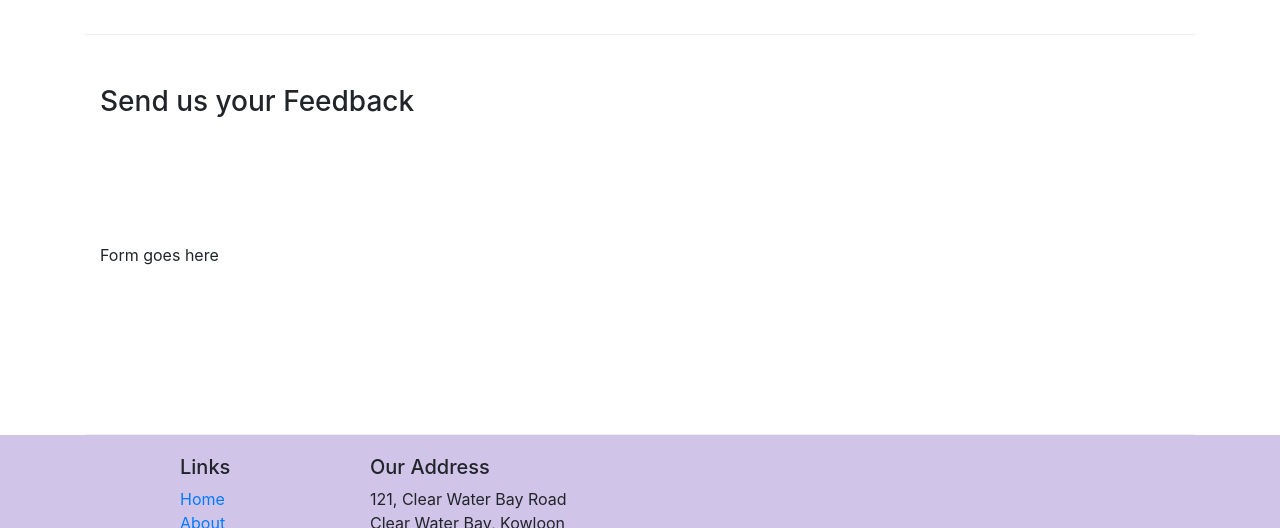
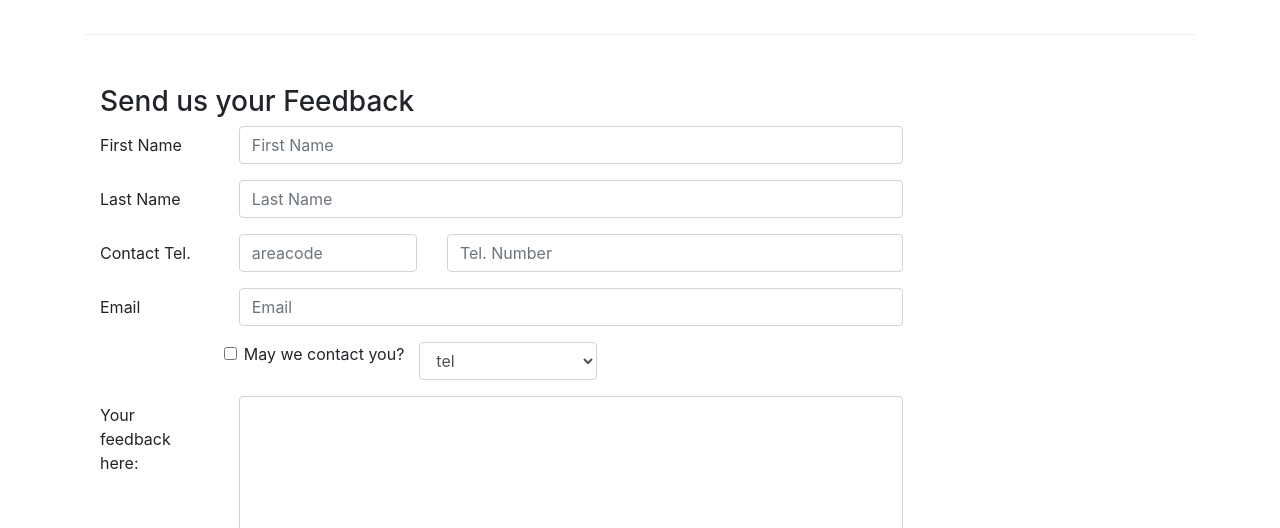
Before and after one commit to sidramwaseem/Bootstrap-practice, a plain HTML site: page contactus/contactus.html in a window 1280 px wide. Shown: the part 830-1358 px from the top of the page. Drawn offline with nearby package versions, Linux system fonts and the light colour scheme; files whose address does not match are found by name.

Commit message:
created form

```diff
--- a/contactus/contactus.html
+++ b/contactus/contactus.html
@@ -1,34 +1,65 @@
 <!DOCTYPE html>
 <html lang="en">
-
   <head>
-
     <title>Ristorante Con Fusion: About Us</title>
     <!-- Required meta tags always come first -->
-    <meta charset="utf-8">
-    <meta name="viewport" content="width=device-width, initial-scale=1, shrink-to-fit=no">
-    <meta http-equiv="x-ua-compatible" content="ie=edge">
+    <meta charset="utf-8" />
+    <meta
+      name="viewport"
+      content="width=device-width, initial-scale=1, shrink-to-fit=no"
+    />
+    <meta http-equiv="x-ua-compatible" content="ie=edge" />
 
     <!-- Bootstrap CSS -->
-    <link rel="stylesheet" href="../node_modules/bootstrap/dist/css/bootstrap.min.css">
-    <link rel="stylesheet" href="../node_modules/font-awesome/css/font-awesome.min.css">
-    <link rel="stylesheet" href="../node_modules/bootstrap-social/bootstrap-social.css">
-    <link href="../css/styles.css" rel="stylesheet">
+    <link
+      rel="stylesheet"
+      href="../node_modules/bootstrap/dist/css/bootstrap.min.css"
+    />
+    <link
+      rel="stylesheet"
+      href="../node_modules/font-awesome/css/font-awesome.min.css"
+    />
+    <link
+      rel="stylesheet"
+      href="../node_modules/bootstrap-social/bootstrap-social.css"
+    />
+    <link href="../css/styles.css" rel="stylesheet" />
   </head>
 
   <body>
     <nav class="navbar navbar-dark navbar-expand-sm fixed-top">
       <div class="container">
-            <button class="navbar-toggler" type="button" data-toggle="collapse" data-target="#Navbar">
+        <button
+          class="navbar-toggler"
+          type="button"
+          data-toggle="collapse"
+          data-target="#Navbar"
+        >
           <span class="navbar-toggler-icon"></span>
         </button>
         <a class="navbar-brand" href="../index.html">Ristorante Con Fusion</a>
         <div class="collapse navbar-collapse" id="Navbar">
           <ul class="navbar-nav mr-auto">
-                        <li class="nav-item"><a class="nav-link" href="../index.html"><span class="fa fa-home fa-lg"></span> Home</a></li>
-                        <li class="nav-item"><a class="nav-link" href="../assignment/aboutus.html"><span class="fa fa-info fa-lg"></span> About</a></li>
-                        <li class="nav-item"><a class="nav-link" href="#"><span class="fa fa-list fa-lg"></span> Menu</a></li>
-                        <li class="nav-item active"><a class="nav-link" href="#"><span class="fa fa-address-card fa-lg"></span> Contact</a></li>
+            <li class="nav-item">
+              <a class="nav-link" href="../index.html"
+                ><span class="fa fa-home fa-lg"></span> Home</a
+              >
+            </li>
+            <li class="nav-item">
+              <a class="nav-link" href="../assignment/aboutus.html"
+                ><span class="fa fa-info fa-lg"></span> About</a
+              >
+            </li>
+            <li class="nav-item">
+              <a class="nav-link" href="#"
+                ><span class="fa fa-list fa-lg"></span> Menu</a
+              >
+            </li>
+            <li class="nav-item active">
+              <a class="nav-link" href="#"
+                ><span class="fa fa-address-card fa-lg"></span> Contact</a
+              >
+            </li>
           </ul>
         </div>
       </div>
@@ -39,10 +70,13 @@
         <div class="row row-header">
           <div class="col-12 col-sm-6">
             <h1>Ristorante con Fusion</h1>
-                    <p>We take inspiration from the World's best cuisines, and create a unique fusion experience. Our lipsmacking creations will tickle your culinary senses!</p>
+            <p>
+              We take inspiration from the World's best cuisines, and create a
+              unique fusion experience. Our lipsmacking creations will tickle
+              your culinary senses!
+            </p>
           </div>
-                <div class="col-12 col-sm">
-                </div>
+          <div class="col-12 col-sm"></div>
         </div>
       </div>
     </header>
@@ -55,7 +89,7 @@
         </ol>
         <div class="col-12">
           <h3>Contact Us</h3>
-               <hr>
+          <hr />
         </div>
       </div>
 
@@ -66,11 +100,11 @@
         <div class="col-12 col-sm-4 offset-sm-1">
           <h5>Our Address</h5>
           <address style="font-size: 100%">
-		              121, Clear Water Bay Road<br>
-		              Clear Water Bay, Kowloon<br>
-		              HONG KONG<br>
-		              <i class="fa fa-phone"></i>: +852 1234 5678<br>
-		              <i class="fa fa-fax"></i>: +852 8765 4321<br>
+            121, Clear Water Bay Road<br />
+            Clear Water Bay, Kowloon<br />
+            HONG KONG<br />
+            <i class="fa fa-phone"></i>: +852 1234 5678<br />
+            <i class="fa fa-fax"></i>: +852 8765 4321<br />
             <i class="fa fa-envelope"></i>:
             <a href="mailto:confusion@food.net">confusion@food.net</a>
           </address>
@@ -80,9 +114,16 @@
         </div>
         <div class="col-12 col-sm-11 offset-sm-1">
           <div class="btn-group" role="group">
-                <a class="btn btn-primary" role="button" href="tel:+923352807751"> <i class="fa fa-phone"></i> Call</a>
-                <a class="btn btn-info" role="button"><i class="fa fa-skype"></i> Skype</a>
-                <a class="btn btn-success" role="button"><i class="fa fa-envelope-o" href="mailto:sidraw24@gmail"></i>Email</a>
+            <a class="btn btn-primary" role="button" href="tel:+923352807751">
+              <i class="fa fa-phone"></i> Call</a
+            >
+            <a class="btn btn-info" role="button"
+              ><i class="fa fa-skype"></i> Skype</a
+            >
+            <a class="btn btn-success" role="button"
+              ><i class="fa fa-envelope-o" href="mailto:sidraw24@gmail"></i
+              >Email</a
+            >
           </div>
         </div>
       </div>
@@ -92,12 +133,121 @@
           <h3>Send us your Feedback</h3>
         </div>
         <div class="col-12 col-md-9">
-                Form goes here
-            </div>
-             <div class="col-12 col-md">
+          <form>
+            <div class="form-group row">
+              <label for="firstname" class="col-md-2 col-form-label"
+                >First Name</label
+              >
+              <div class="col-md-10">
+                <input
+                  type="text"
+                  class="form-control"
+                  id="firstname"
+                  name="firstname"
+                  placeholder="First Name"
+                />
               </div>
             </div>
 
+            <div class="form-group row">
+              <label for="lastname" class="col-md-2 col-form-label"
+                >Last Name</label
+              >
+              <div class="col-md-10">
+                <input
+                  type="text"
+                  class="form-control"
+                  id="lastname"
+                  name="lastname"
+                  placeholder="Last Name"
+                />
+              </div>
+            </div>
+
+            <div class="form-group row">
+              <label for="telnum" class="col-12 col-md-2 col-form-label"
+                >Contact Tel.</label
+              >
+              <div class="col-5 col-md-3">
+                <input
+                  type="tel"
+                  class="form-control"
+                  id="areacode"
+                  name="areacode"
+                  placeholder="areacode"
+                />
+              </div>
+              <div class="col-7 col-md-7">
+                <input
+                  type="tel"
+                  class="form-control"
+                  id="telnum"
+                  name="telnum"
+                  placeholder="Tel. Number"
+                />
+              </div>
+            </div>
+
+            <div class="form-group row">
+              <label for="emailid" class="col-md-2 col-form-label">Email</label>
+              <div class="col-md-10">
+                <input
+                  type="email"
+                  class="form-control"
+                  id="emailid"
+                  name="emailid"
+                  placeholder="Email"
+                />
+              </div>
+            </div>
+
+            <div class="form-group row">
+              <div class="md-6 offset-md-2">
+                <div class="form-check">
+                  <input
+                    type="checkbox"
+                    class="form-check-input"
+                    name="approve"
+                    id="approve"
+                    value=""
+                  />
+                  <label for="approve" class="form-check-label"
+                    >May we contact you?</label
+                  >
+                </div>
+              </div>
+              <div class="col-md-3 offset-md">
+                <select class="form-control">
+                  <option value="tel">tel</option>
+                  <option value="email">email</option>
+                </select>
+              </div>
+            </div>
+
+            <div class="form-group row">
+              <label for="feedback" class="col-md-2 col-form-label"
+                >Your feedback here:</label
+              >
+              <div class="col-md-10">
+                <textarea
+                  class="form-control"
+                  id="feedback"
+                  name="feedback"
+                  rows="6"
+                ></textarea>
+              </div>
+            </div>
+            <div class="form-group row">
+                <div class="offset-md-2 col-md-10">
+                    <button type="submit" class="btn btn-primary">
+                        Send Feedback
+                    </button>
+                </div>
+            </div>
+          </form>
+        </div>
+        <div class="col-12 col-md"></div>
+      </div>
     </div>
 
     <footer class="footer">
@@ -115,23 +265,45 @@
           <div class="col-7 col-sm-5">
             <h5>Our Address</h5>
             <address>
-		              121, Clear Water Bay Road<br>
-		              Clear Water Bay, Kowloon<br>
-		              HONG KONG<br>
-                      <i class="fa fa-phone fa-lg"></i>: +852 1234 5678<br>
-                      <i class="fa fa-fax fa-lg"></i>: +852 8765 4321<br>
+              121, Clear Water Bay Road<br />
+              Clear Water Bay, Kowloon<br />
+              HONG KONG<br />
+              <i class="fa fa-phone fa-lg"></i>: +852 1234 5678<br />
+              <i class="fa fa-fax fa-lg"></i>: +852 8765 4321<br />
               <i class="fa fa-envelope fa-lg"></i>:
               <a href="mailto:confusion@food.net">confusion@food.net</a>
             </address>
           </div>
           <div class="col-12 col-sm-4 align-self-center">
             <div class="text-center">
-                        <a class="btn btn-social-icon btn-google" href="http://google.com/+"><i class="fa fa-google-plus"></i></a>
-                        <a class="btn btn-social-icon btn-facebook" href="http://www.facebook.com/profile.php?id="><i class="fa fa-facebook"></i></a>
-                        <a class="btn btn-social-icon btn-linkedin" href="http://www.linkedin.com/in/"><i class="fa fa-linkedin"></i></a>
-                        <a class="btn btn-social-icon btn-twitter" href="http://twitter.com/"><i class="fa fa-twitter"></i></a>
-                        <a class="btn btn-social-icon btn-google" href="http://youtube.com/"><i class="fa fa-youtube"></i></a>
-                        <a class="btn btn-social-icon" href="mailto:"><i class="fa fa-envelope-o"></i></a>
+              <a
+                class="btn btn-social-icon btn-google"
+                href="http://google.com/+"
+                ><i class="fa fa-google-plus"></i
+              ></a>
+              <a
+                class="btn btn-social-icon btn-facebook"
+                href="http://www.facebook.com/profile.php?id="
+                ><i class="fa fa-facebook"></i
+              ></a>
+              <a
+                class="btn btn-social-icon btn-linkedin"
+                href="http://www.linkedin.com/in/"
+                ><i class="fa fa-linkedin"></i
+              ></a>
+              <a
+                class="btn btn-social-icon btn-twitter"
+                href="http://twitter.com/"
+                ><i class="fa fa-twitter"></i
+              ></a>
+              <a
+                class="btn btn-social-icon btn-google"
+                href="http://youtube.com/"
+                ><i class="fa fa-youtube"></i
+              ></a>
+              <a class="btn btn-social-icon" href="mailto:"
+                ><i class="fa fa-envelope-o"></i
+              ></a>
             </div>
           </div>
         </div>
@@ -147,5 +319,4 @@
     <script src="node_modules/popper.js/dist/umd/popper.min.js"></script>
     <script src="node_modules/bootstrap/dist/js/bootstrap.min.js"></script>
   </body>
-
 </html>
```
Lines whose indentation alone changed are shown as unchanged.
